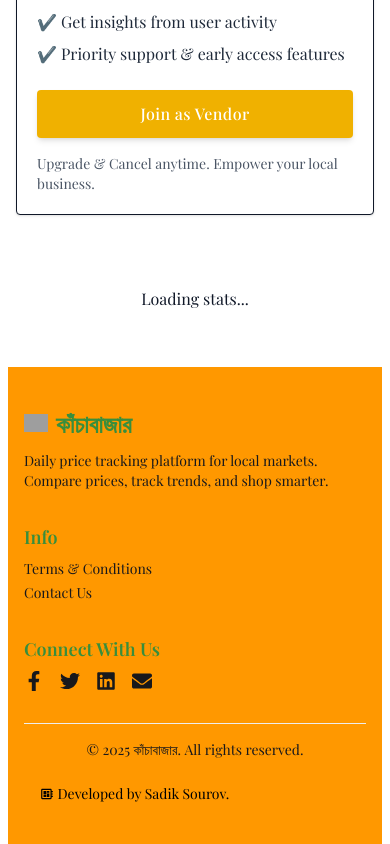
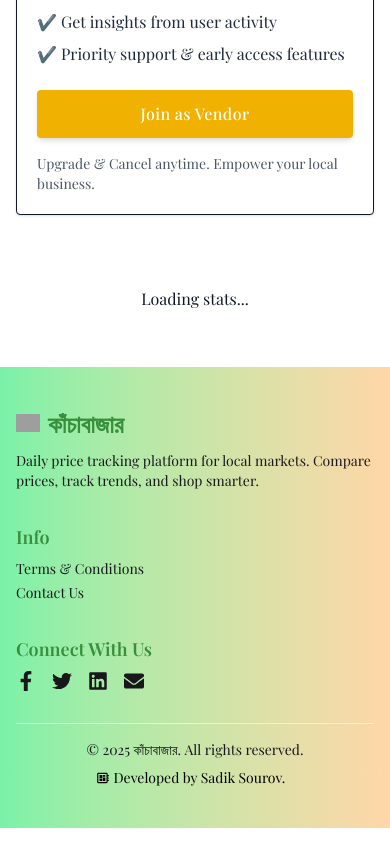
Before and after one commit to sadik117/kacha-bazar-tracker-client-side, a React (Vite) app: page / in a window 390 px wide. Shown: the part 2529-3373 px from the top of the page. Built offline with nearby package versions, Linux system fonts and the light colour scheme; no server answers; grey boxes are pictures that could not be loaded; a web font is replaced by a local one.

Commit message:
footer updated

```diff
--- a/src/components/footer/Footer.jsx
+++ b/src/components/footer/Footer.jsx
@@ -10,7 +10,7 @@ import { MdDeveloperBoard } from "react-icons/md";
 
 const Footer = () => {
   return (
-    <footer className="mx-2 md:mx-10 bg-secondary text-base-content px-4 py-10 mt-4">
+    <footer className="bg-gradient-to-r from-green-300 to-orange-200  text-base-content px-4 py-10 mt-4">
       <div className="max-w-7xl mx-auto grid grid-cols-1 md:grid-cols-3 gap-8">
         {/* Brand & Description */}
         <div className="mx-0 md:mx-5">
@@ -91,7 +91,7 @@ const Footer = () => {
       <div className="text-center text-sm mt-8 border-t border-base-300 pt-4">
         &copy; {new Date().getFullYear()} কাঁচাবাজার. All rights reserved.
       </div>
-      <div className="text-start ml-4 md:ml-0 md:text-center text-sm text-black mt-6 md:mt-2">
+      <div className="text-start ml-20 md:ml-0 md:text-center text-sm text-black mt-2 md:mt-2">
         <MdDeveloperBoard className="inline -mt-0.5"></MdDeveloperBoard> Developed by Sadik Sourov.
       </div>
     </footer>
```
